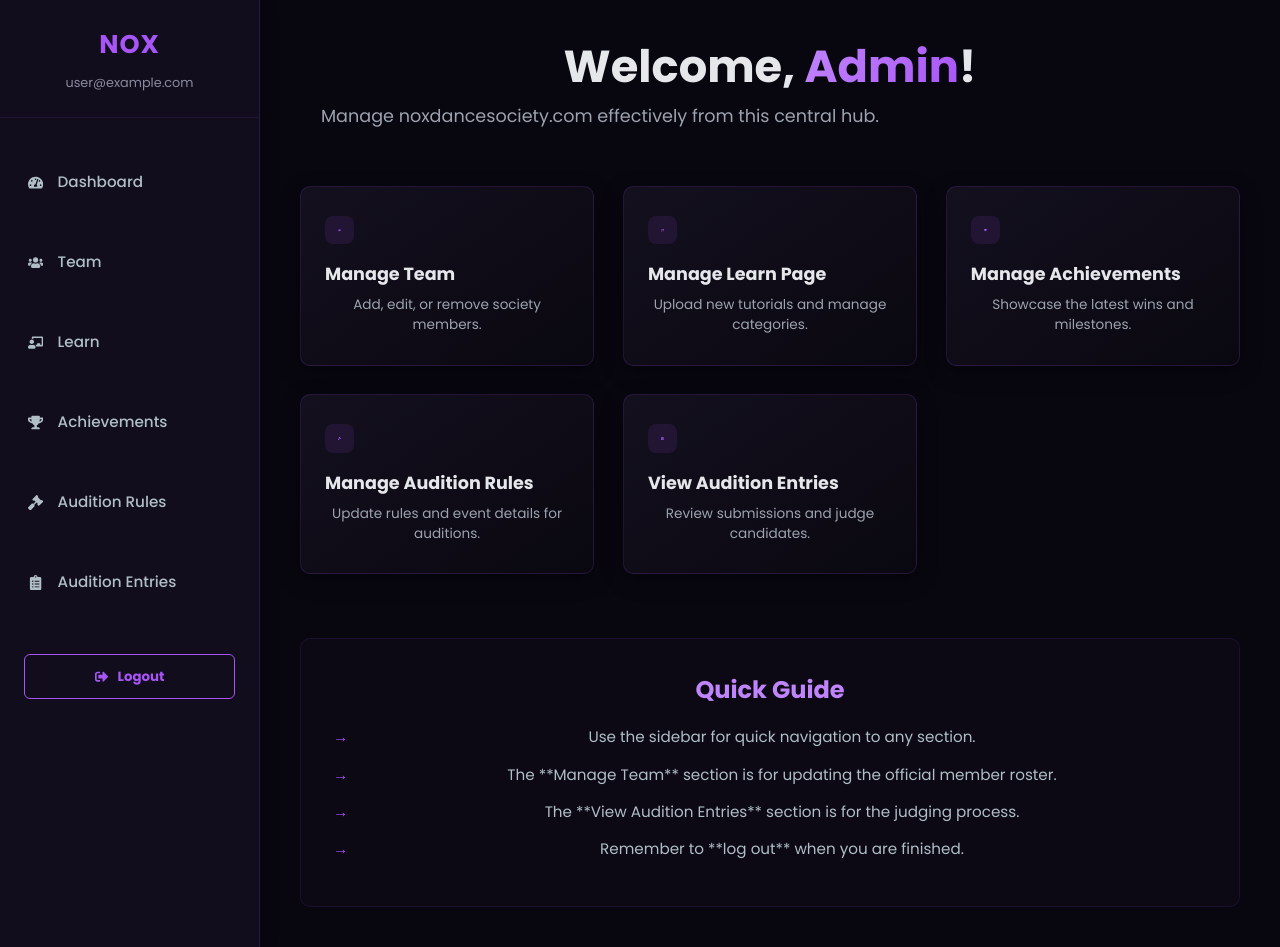
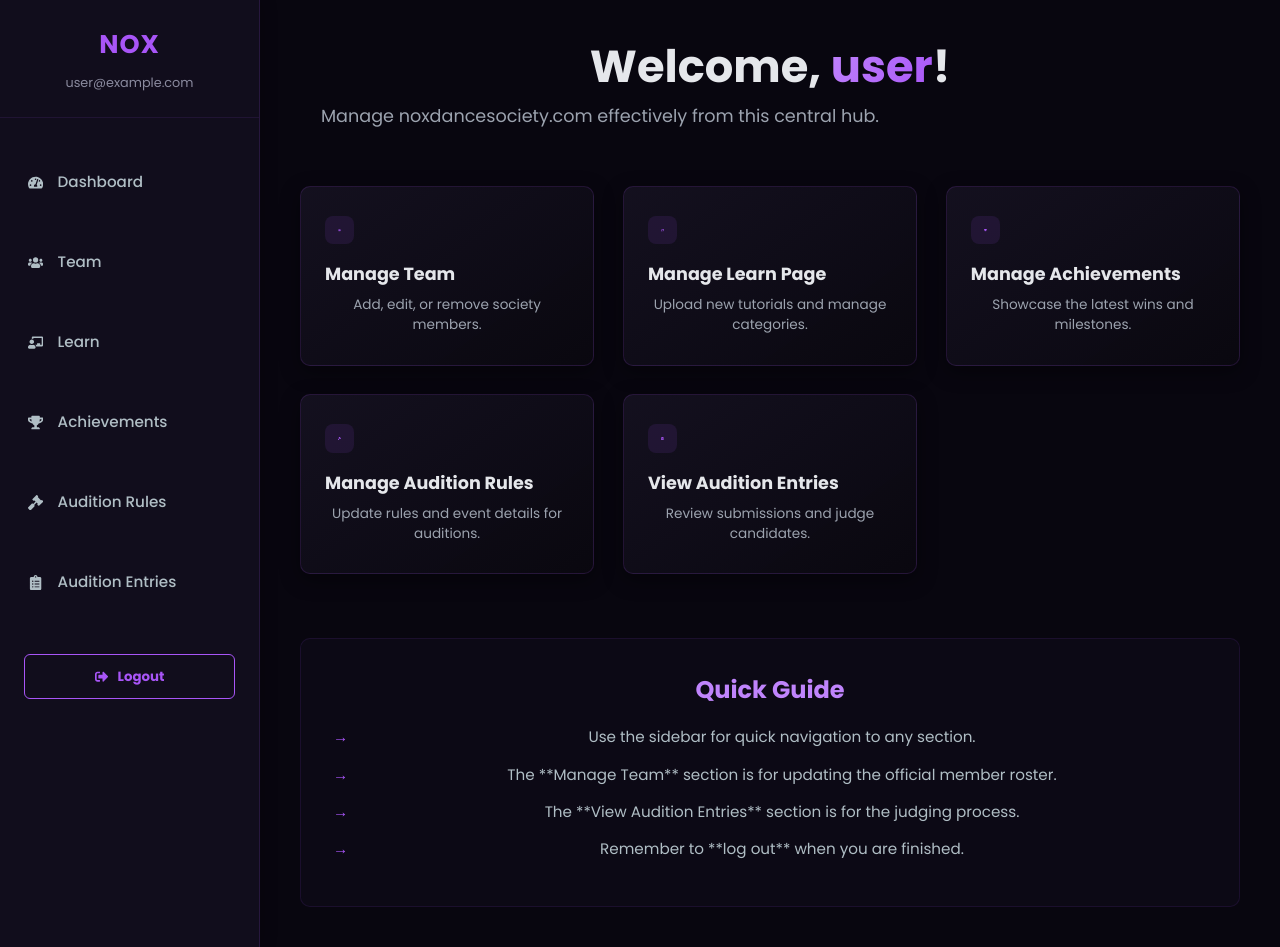
Before and after one commit to koushik0211/Nox_Dance_Society, a React (Create React App) app in the folder frontend/: page /admin in a window 1280 px wide. Built offline with nearby package versions, Linux system fonts and the light colour scheme; no server answers; sample sign-in values are in the browser's storage.

Commit message:
fix: Resolve ESLint warnings for production build

```diff
--- a/frontend/src/admin/pages/AdminDashboardPage.jsx
+++ b/frontend/src/admin/pages/AdminDashboardPage.jsx
@@ -35,7 +35,7 @@ const AdminDashboardPage = () => {
                 transition={{ duration: 0.5, ease: "easeOut" }}
             >
                 <h1 className="admin-dashboard__title">
-                    Welcome, <span>Admin</span>!
+                Welcome, <span>{adminUser?.email.split('@')[0] || 'Admin'}</span>!
                 </h1>
                 <p className="admin-dashboard__subtitle">
                     Manage noxdancesociety.com effectively from this central hub.
--- a/frontend/src/components/AchievementsPage/AchievementCard.jsx
+++ b/frontend/src/components/AchievementsPage/AchievementCard.jsx
@@ -1,7 +1,7 @@
 // Nox2/frontend/src/components/AchievementsPage/AchievementCard.js
 import React, { useState } from 'react';
 import { motion } from 'framer-motion';
-import { FaTrophy, FaMapMarkerAlt, FaUsers, FaPhotoVideo, FaInfoCircle, FaAward, FaExternalLinkAlt } from 'react-icons/fa';
+import { FaTrophy, FaMapMarkerAlt, FaUsers, FaPhotoVideo, FaInfoCircle, FaAward } from 'react-icons/fa';
 import CompetitionTeamModal from './CompetitionTeamModal';
 
 const AchievementCard = ({ achievement, currentTeamMembers }) => {
--- a/frontend/src/components/AuditionsPage/AuditionsPage.jsx
+++ b/frontend/src/components/AuditionsPage/AuditionsPage.jsx
@@ -184,7 +184,7 @@ const AuditionsPage = () => {
                         <motion.button type="submit" className="audition-form__button audition-form__button--submit" whileHover={{ scale: 1.05, y: -2 }} whileTap={{ scale: 0.95 }} disabled={isUploading}>
                             {isUploading ? 'Submitting...' : 'SUBMIT'}
                         </motion.button>
-                        <motion.button type="button" onClick={() => setIsModalOpen(true)} className="audition-form__button audition-form__button--rules" whileHover={{ scale: 1.05, y: -2 }} whileTap={{ scale: 0.95 }} disabled={isUploading || rulesLoading}>
+                        <motion.button type="button" onClick={() => setIsModalOpen(true)} className="audition-form__button audition-form__button--rules" whileHover={{ scale: 1.05, y: -2 }} whileTap={{ scale: 0.95 }} disabled={rulesLoading || rulesError}>
                             {rulesLoading ? 'Loading Rules...' : 'Rules and Regulations'}
                         </motion.button>
                     </motion.div>
```
